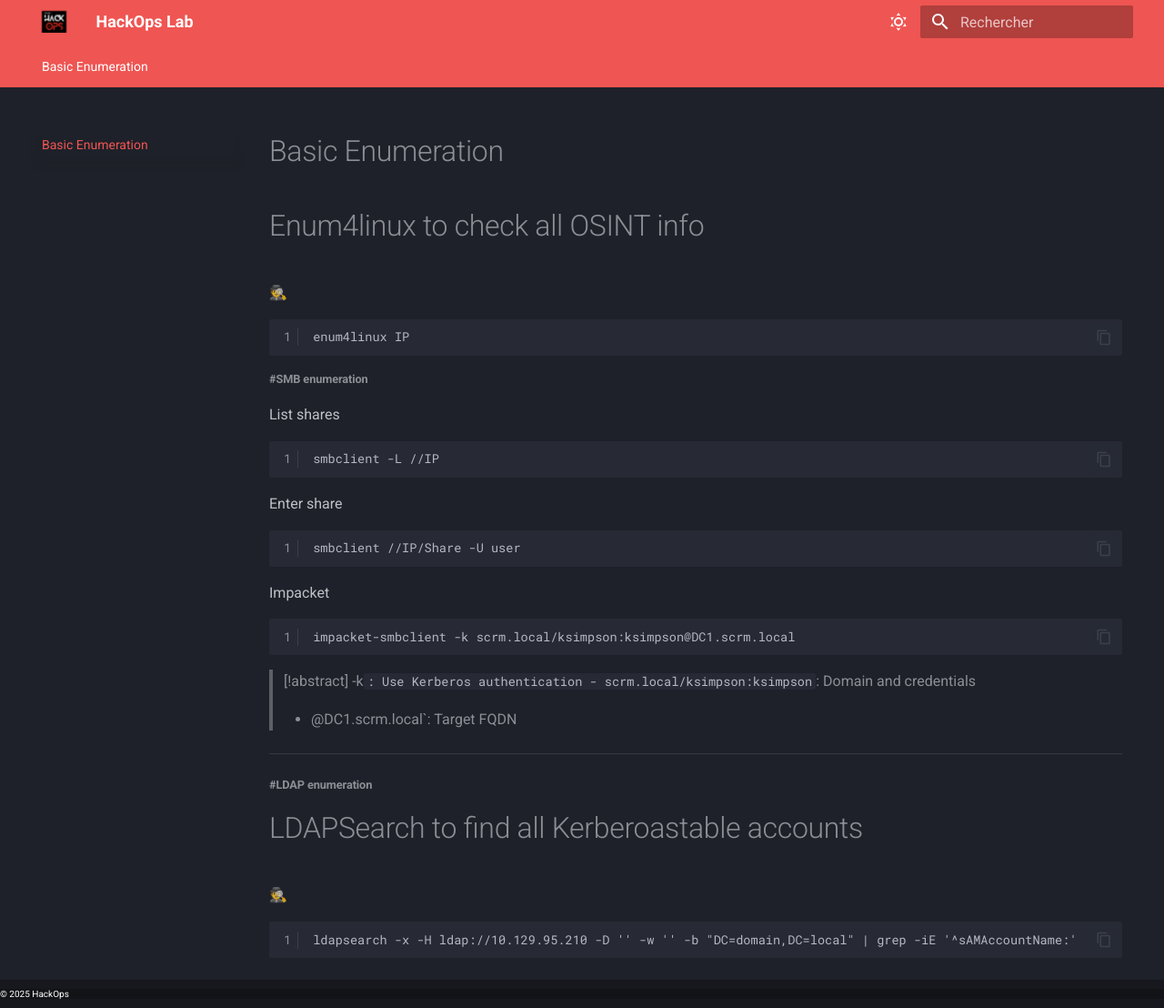
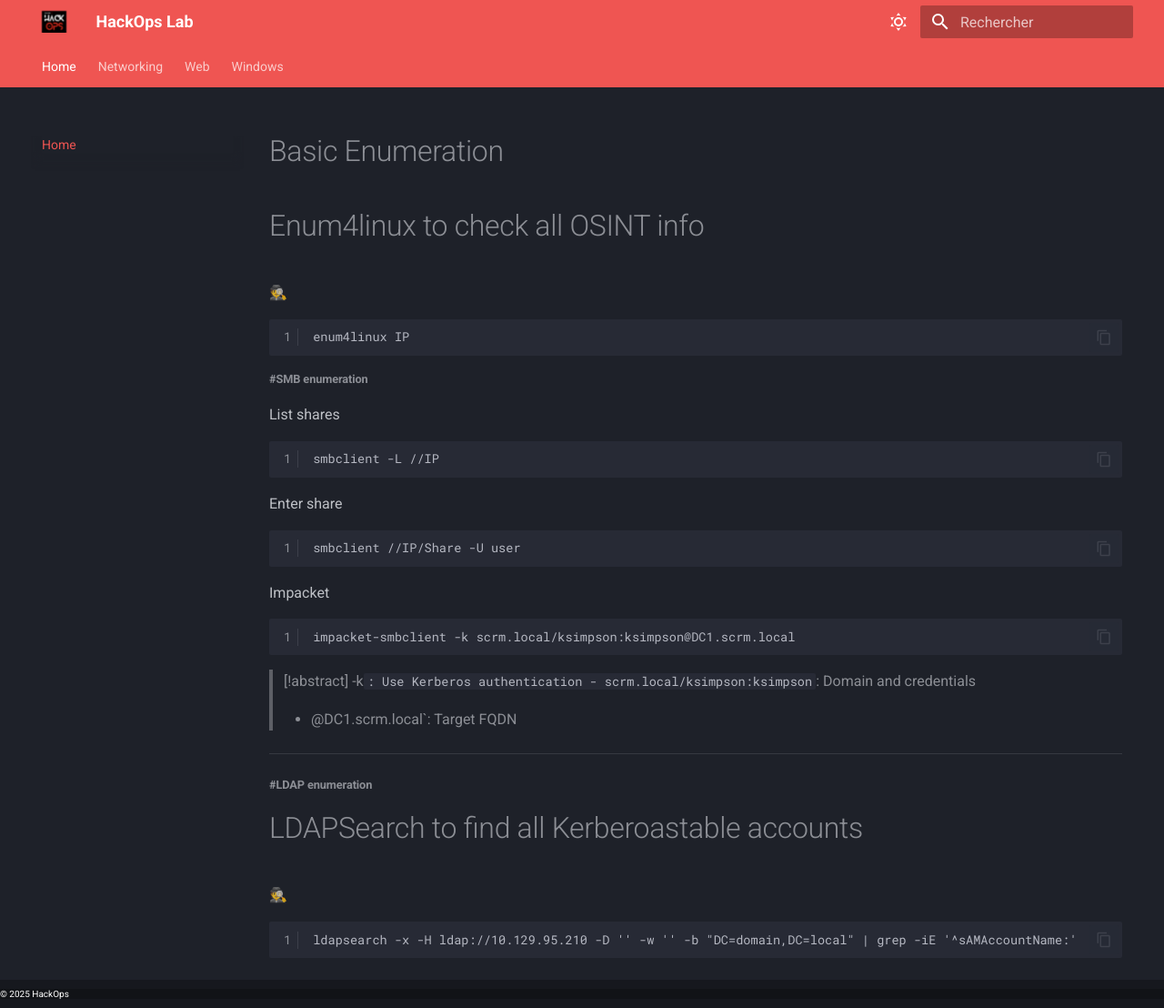
Before and after one commit to jwaler/HackOps, an MkDocs documentation site: the page built from docs/index.md, in a window 1280 px wide and 1108 px high. Shown: the whole window at 91% size. Built offline with MkDocs 1.6.1 and Material for MkDocs 9.7.7, drawn with Linux system fonts in a browser that asks for light colours; some of the changed lines change nothing that is shown.

Commit message:
Version with mono menu

```diff
--- a/mkdocs.yml
+++ b/mkdocs.yml
@@ -68,5 +68,18 @@ plugins:
   - mermaid2
   - minify:
       minify_html: true
-extra:
-  footer: ""
+
+nav:
+  - Home: index.md
+  - Networking:
+      - Overview: 01_networking/index.md
+      - TCP: 01_networking/tcp.md
+      - UDP: 01_networking/udp.md
+  - Web:
+      - Overview: 02_web/index.md
+      - XSS: 02_web/xss.md
+      - SQL Injection: 02_web/sql_injection.md
+  - Windows:
+      - Overview: 03_windows/index.md
+      - PowerShell: 03_windows/powershell.md
+      - Privilege Escalation: 03_windows/privilege_escalation.md
```
Also changed, not shown: site/404.html, site/feed_json_created.json, site/feed_json_updated.json, site/feed_rss_created.xml, site/feed_rss_updated.xml, site/index.html.
